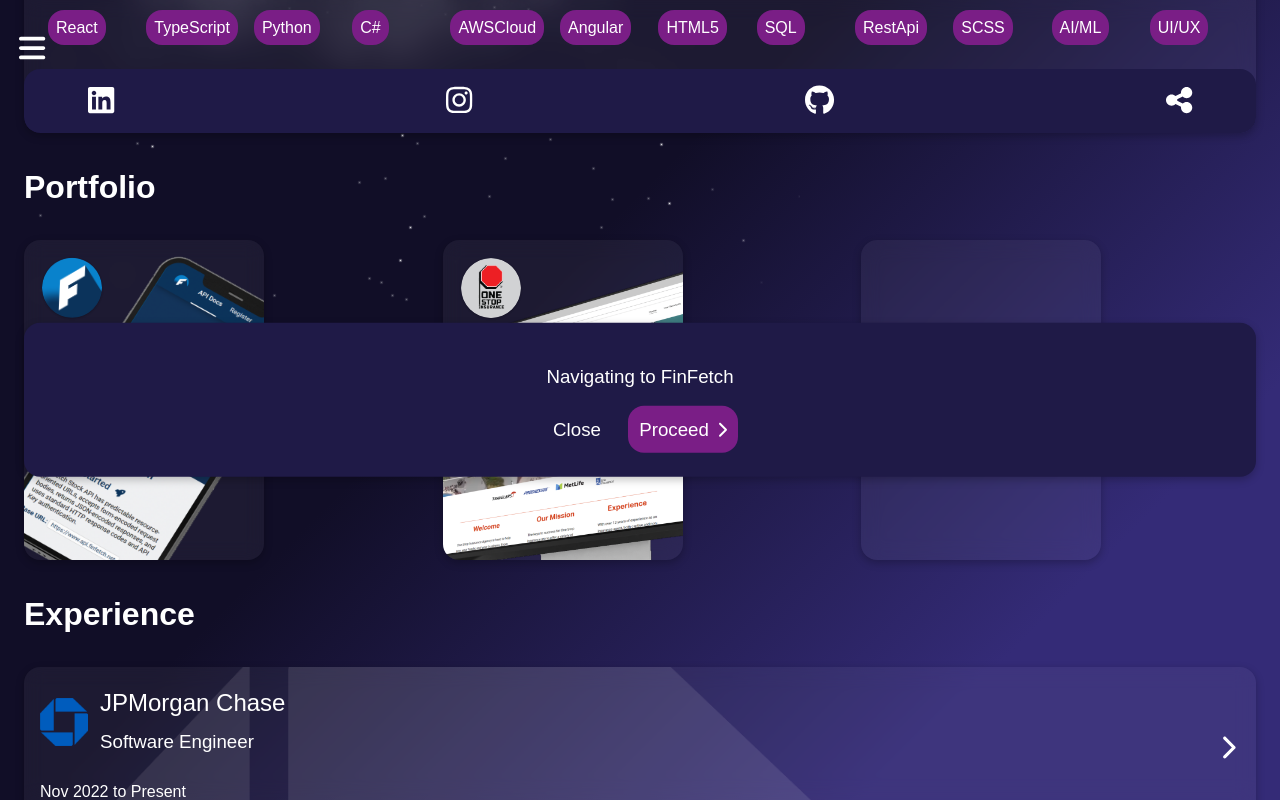
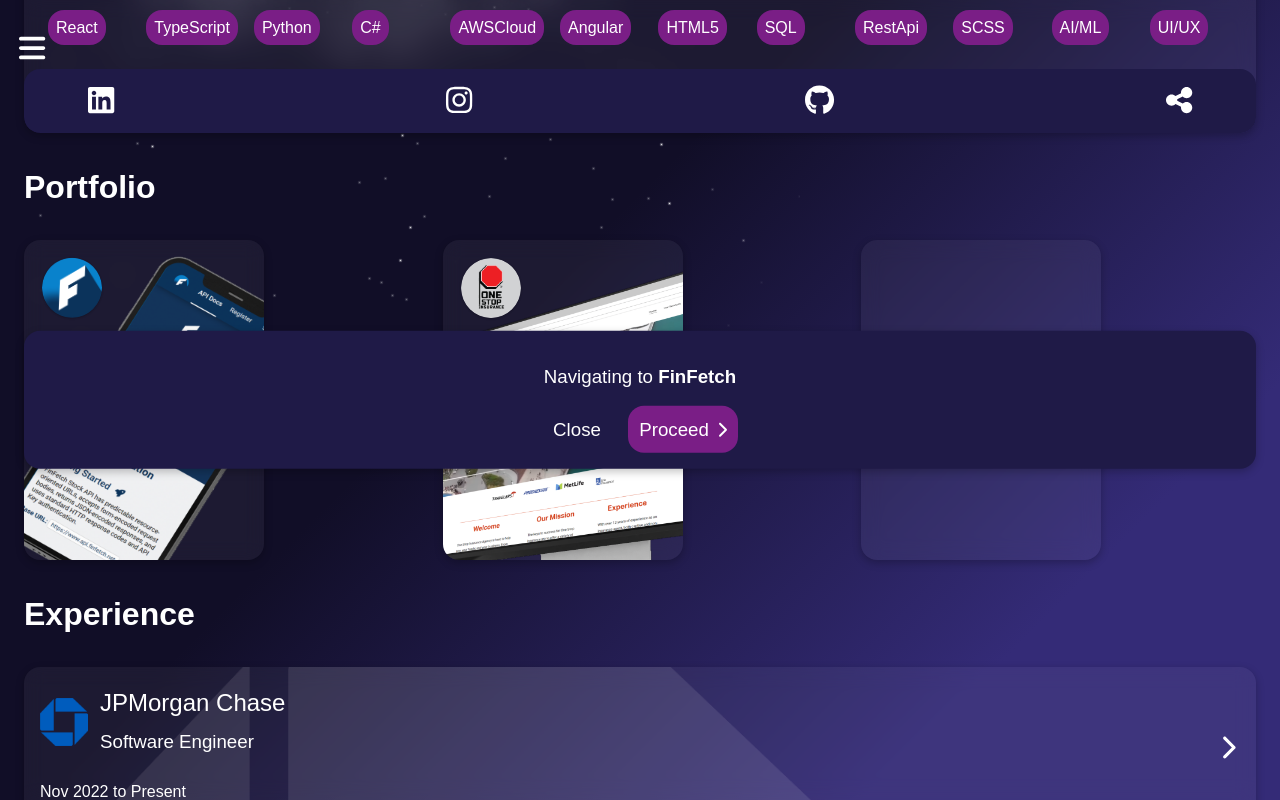
Before and after one commit to dnitecki/personal-website-ui, a React (Create React App) app: page / in a window 1280 px wide. Both pictures are taken after a click on the element 144 px from the left and 827 px from the top of the page. Shown: the part 427-1227 px from the top of the page. Built offline with nearby package versions, Linux system fonts and the light colour scheme; the HTML template or start-up script is replaced by a standard one.

Commit message:
update modal

```diff
--- a/src/components/portfolioSlider/PortfolioSlider.scss
+++ b/src/components/portfolioSlider/PortfolioSlider.scss
@@ -90,7 +90,7 @@
   box-shadow: var(--shadow);
   background-color: var(--primary);
   z-index: 8000;
-  padding: 1.5rem 1rem 1.5rem 1rem;
+  padding: 1rem 1rem 1rem 1rem;
   color: var(--white);
   animation: fadeIn 200ms ease-in;
   -webkit-animation: fadeIn 200ms ease-in;
--- a/src/components/portfolioSlider/PortfolioSlider.tsx
+++ b/src/components/portfolioSlider/PortfolioSlider.tsx
@@ -50,7 +50,9 @@ export default function PortfolioSlider() {
     return (
       <div className="speedbump-container">
         <div className="speedbump-text">
-          <h3>Navigating to {appName} </h3>
+          <h3>
+            Navigating to <strong>{appName}</strong>
+          </h3>
         </div>
         <div className="speedbump-buttons">
           <button className="speedbump-close" onClick={handleSpeedbumpClose}>
```
